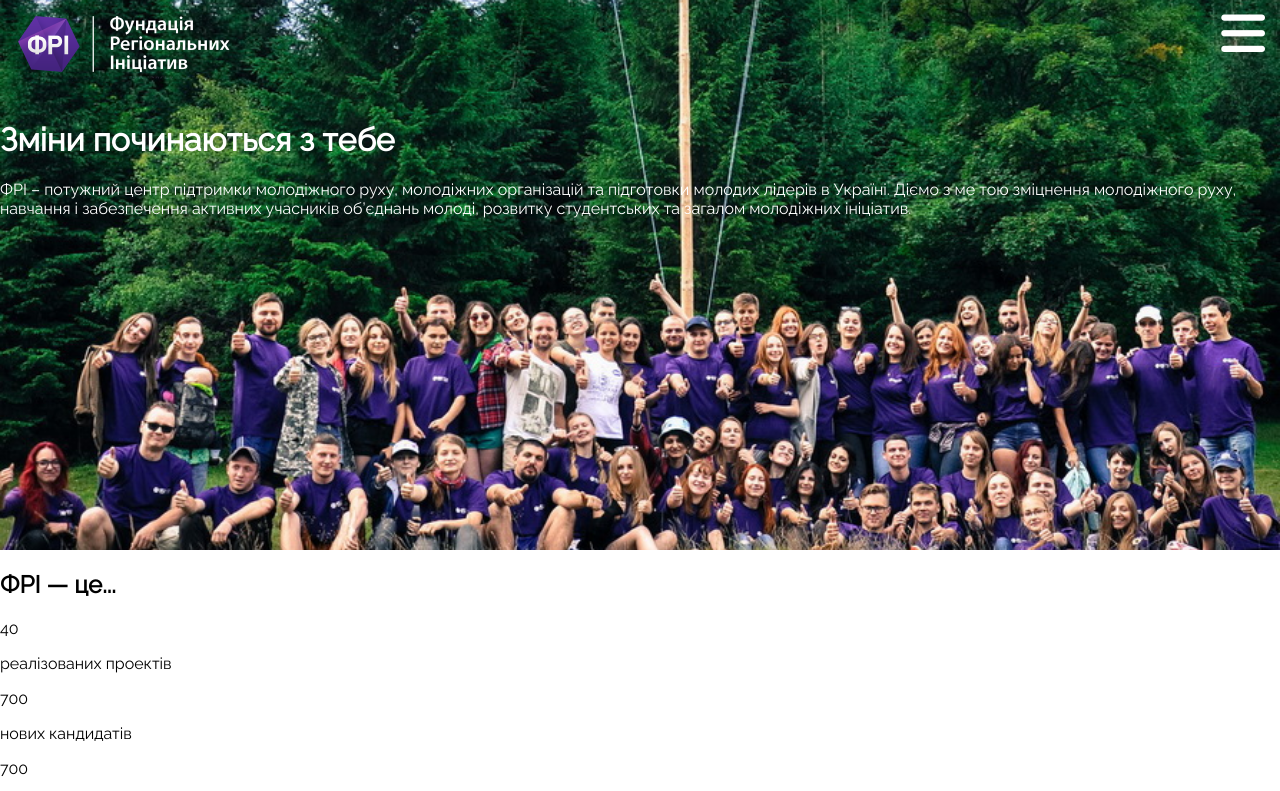
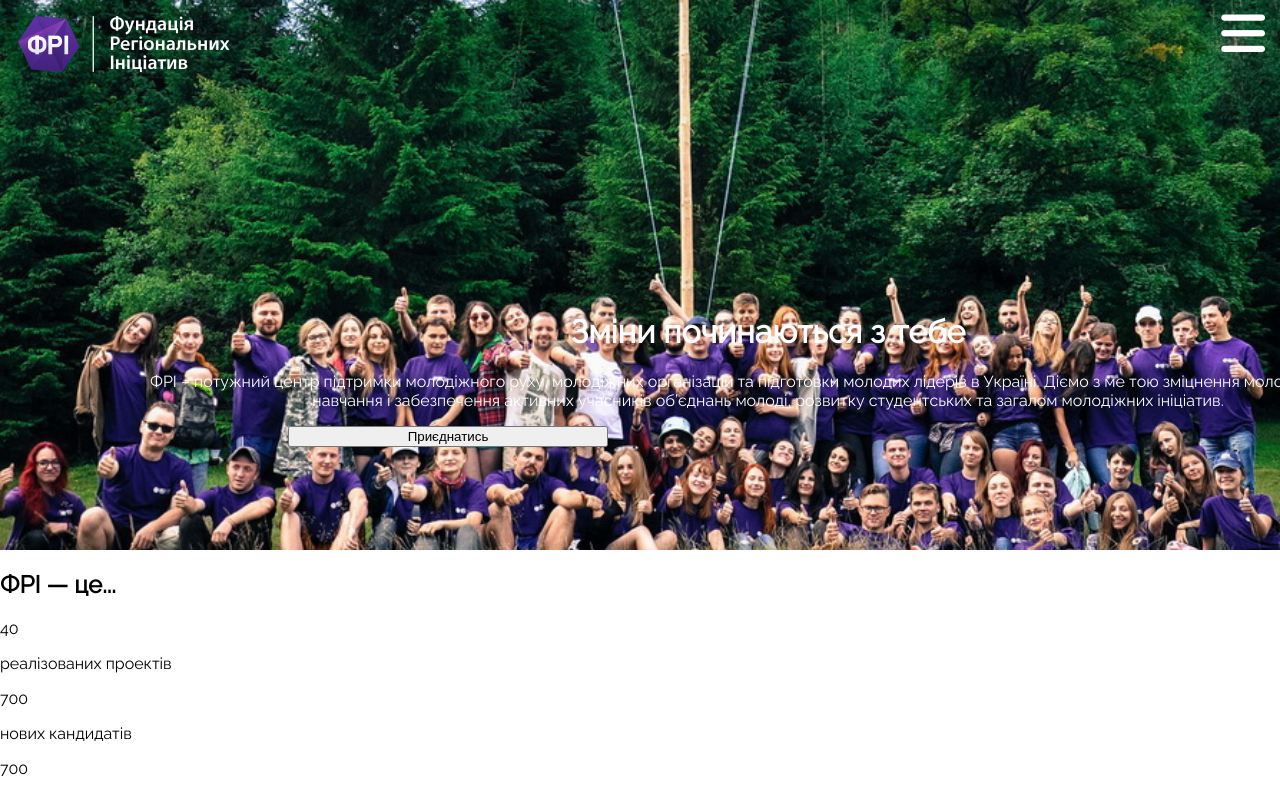
Before and after one commit to ann0101/new-fri, a plain HTML site: page index.html in a window 1280 px wide. Shown: the top 791 px of the page. Drawn offline with Linux system fonts and the light colour scheme.

```diff
--- a/css/index.css
+++ b/css/index.css
@@ -90,3 +90,15 @@ header:before{
   /*box-sizing:border-box;*/
   height:40px;
 }
+
+.logo, .sides, .info, .join{
+  flex: 0 0 auto;
+  width:50%
+}
+
+.info{
+  width:100%;
+  padding:15% 10% 0 10%;
+  text-align:center;
+  /*text-shadow:0 2px 3px rgba(0,0,0,0.2)*/
+}
--- a/index.html
+++ b/index.html
@@ -45,6 +45,10 @@
             <p> ФРІ – потужний центр підтримки молодіжного руху, молодіжних організацій та підготовки молодих лідерів в Україні.
             Діємо з ме тою зміцнення молодіжного руху, навчання і забезпечення активних учасників об’єднань молоді,
             розвитку студентських та загалом молодіжних ініціатив.</p>
+
+        <div class="join">
+            <button class="button join"> Приєднатись </button>
+        </div>
         </div>
     </header>
 
```
